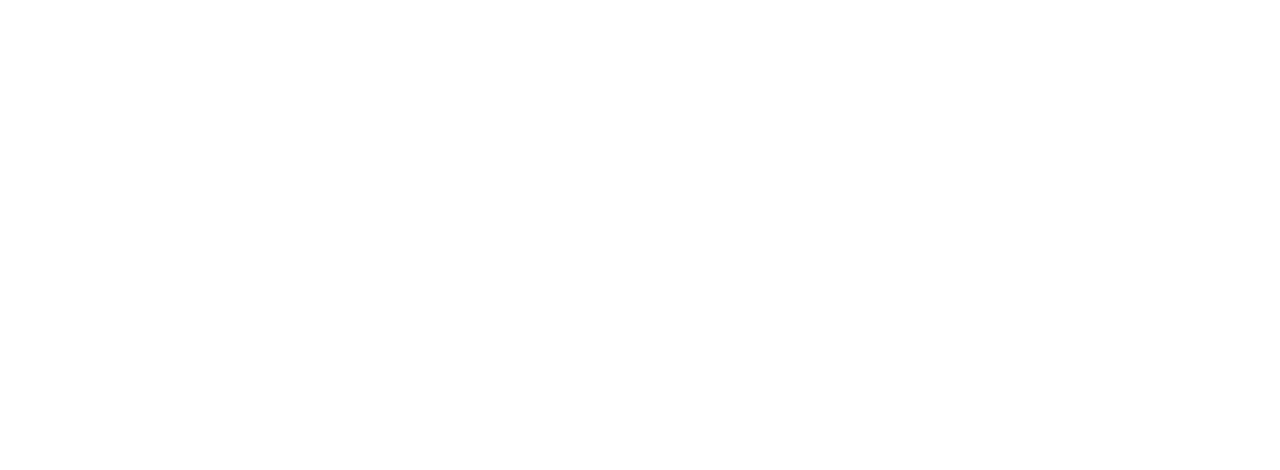
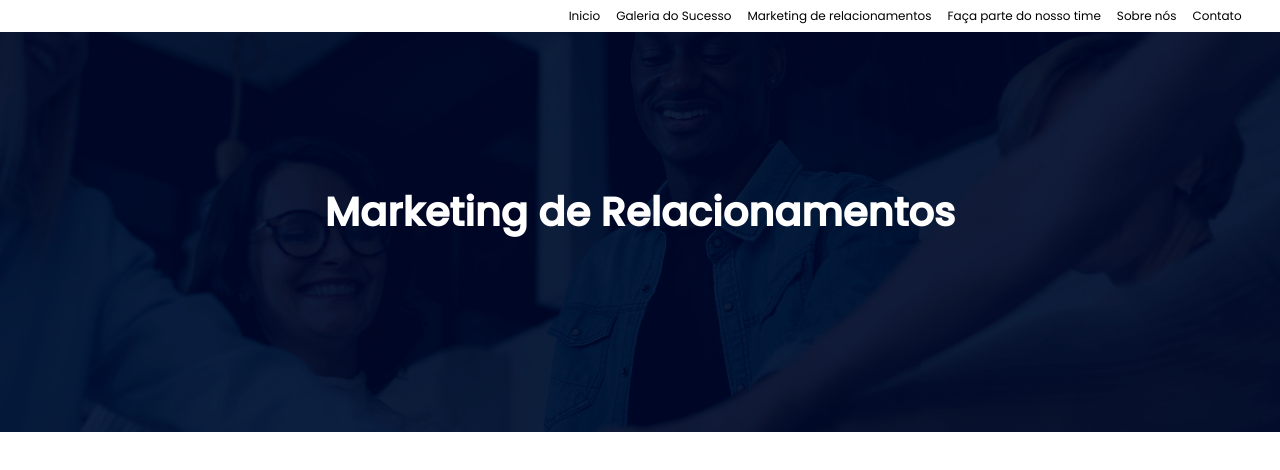
Before and after one commit to PhellipySilva/TX-AITECH, a website: page pages/marketing.html in a window 1280 px wide. Drawn offline with Linux system fonts and the light colour scheme.

Commit message:
navigation att

```diff
--- a/pages/marketing.html
+++ b/pages/marketing.html
@@ -31,10 +31,11 @@
             </div>
         </div>
 </section>
-<section class="section1">
-
-</section>
-
+        <section class="section-1">
+            <div class="mkt">
+                <h1 class="title">Marketing de Relacionamentos</h1>
+            </div>
+        </section>
         <script src="../Index.js"></script>
     </body>
     </html>
--- a/style/contato.css
+++ b/style/contato.css
@@ -72,7 +72,7 @@ a{
 }
 
     .contato {
-        background-image: url("../img/Quem-somos.png");
+        background-image: url("../img/contato.png");
         background-repeat: no-repeat;
         background-size: cover;
         background-position: center center;
--- a/style/mkt.css
+++ b/style/mkt.css
@@ -36,7 +36,7 @@ body{
 
 .navigation_header a{
     text-decoration: none;
-    color: white;
+    color: black;
     transition: 0.3s;
     font-weight: normal;
 }
@@ -56,6 +56,20 @@ a{
     font-size: 12px;
 }
 
-.section1{
-    background: url(../img/mkt.png);
+.mkt {
+    background-image: url("../img/mkt.png");
+    background-repeat: no-repeat;
+    background-size: cover;
+    background-position: center center;
+    height: 400px;
+    position: relative;
+  }
+
+  .title{
+    color: white;
+    position: relative;
+    text-align: center;
+    font-weight: 600;
+    font-size: 40px;
+    padding-top: 150px;
 }
```
